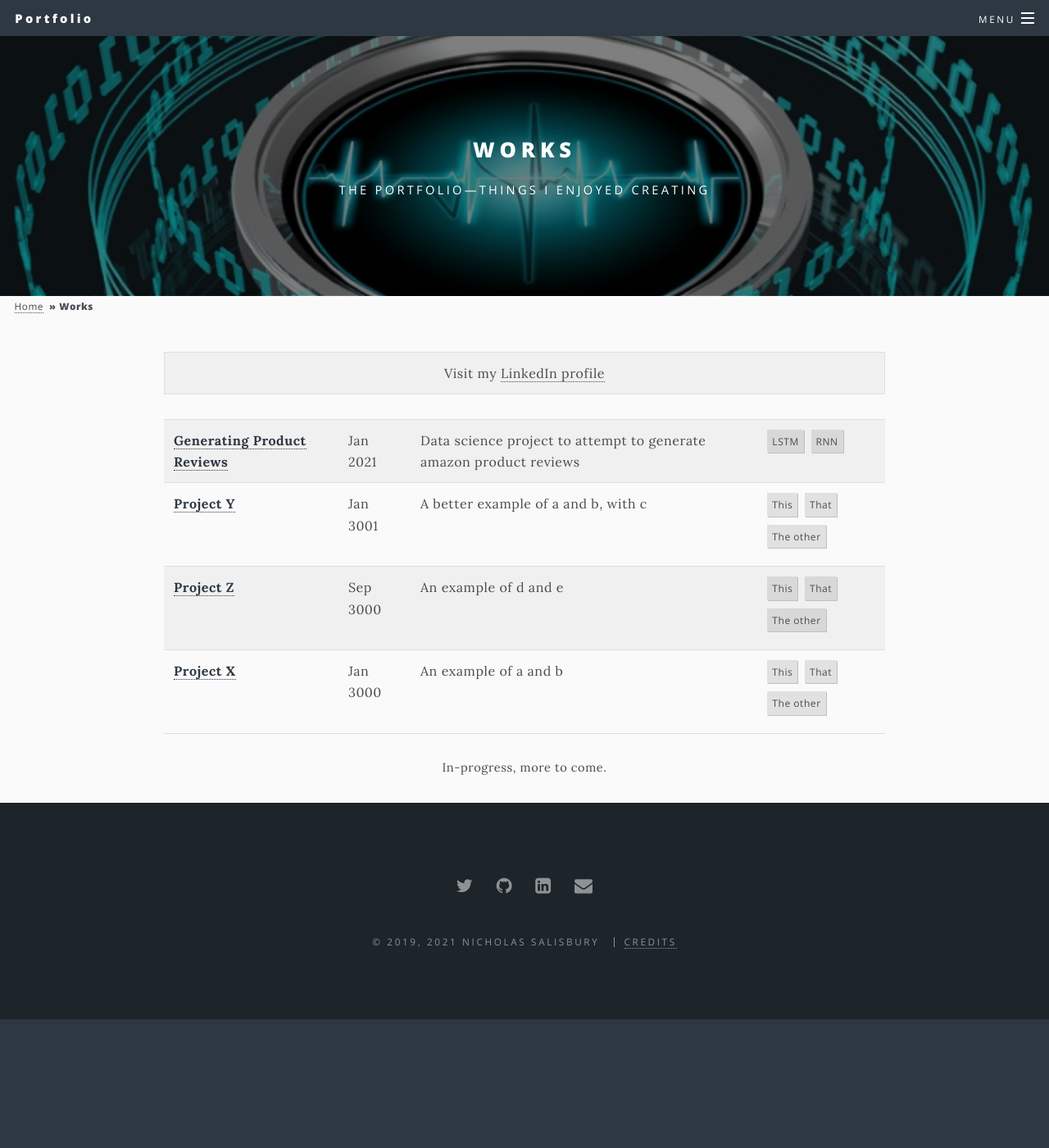
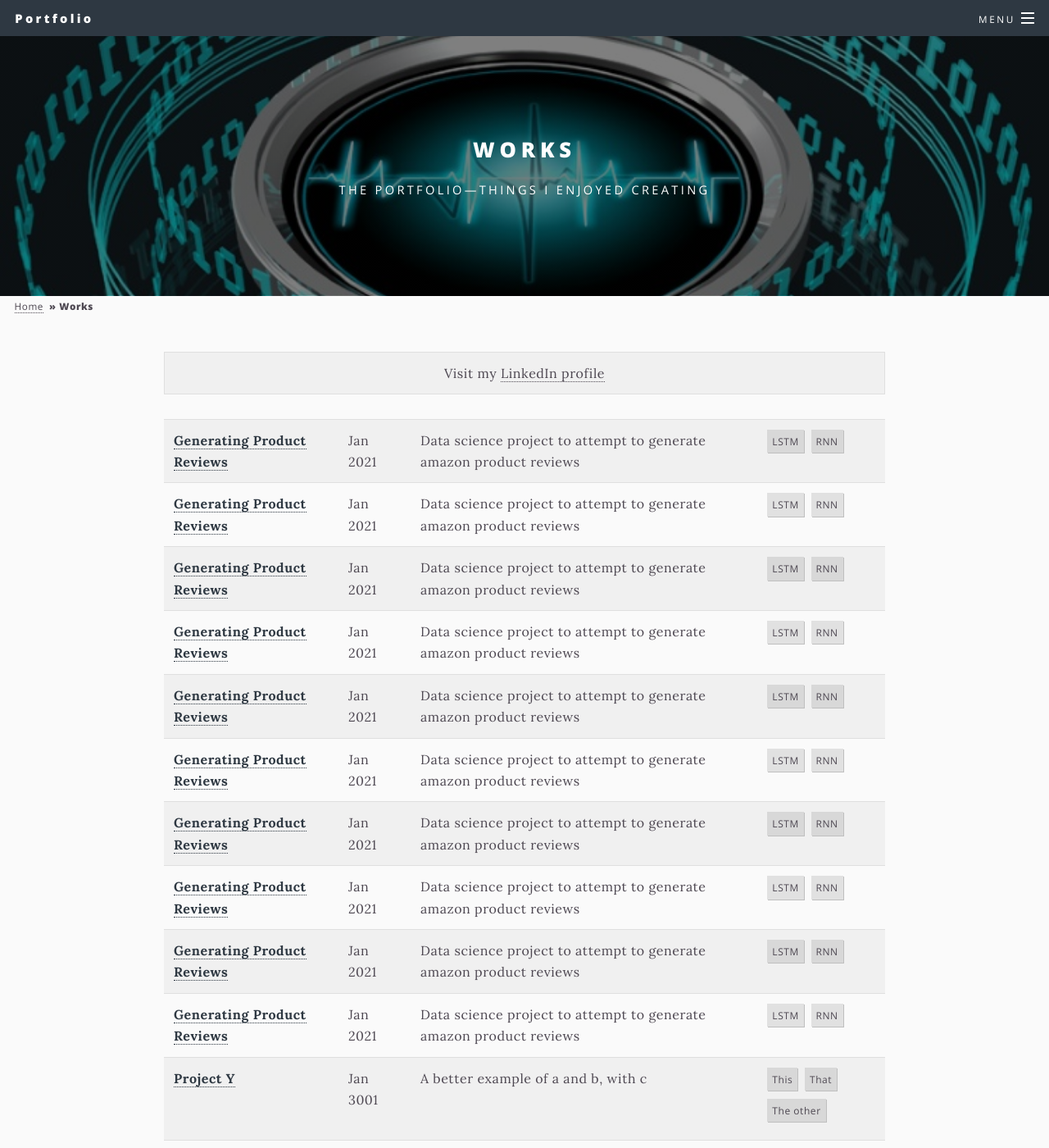
Before and after one commit to nps1984/nps1984.github.io, a Jekyll site: the page built from _pages/works.html, in a window 1280 px wide and 1400 px high. Shown: the whole window at 82% size. Built offline with Jekyll 4.4.1, drawn with Linux system fonts in a browser that asks for light colours.

Commit message:
filling out site

```diff
--- a/_config.yml
+++ b/_config.yml
@@ -109,7 +109,7 @@ markdown: kramdown
 #sass:
 #  style: compressed
 exclude: ['site.bat','compose.rb','README.md']
-include: ['_posts', '_pages','.htaccess']
+include: ['_pages','.htaccess']
 defaults:
   - scope:
       path: _pages
--- a/_pages/about.html
+++ b/_pages/about.html
@@ -4,7 +4,8 @@ title: About
 permalink: /about/
 options:
 excerpt: Everything you need to know about me!
-background-image: caustic_light.jpg
+image: jaja.jpg
+background-image: chimney_top.jpg
 script-includes:
   - /js/jquery.validate.min.js
 ---
@@ -15,8 +16,9 @@ I am a husband, father, and an Oracle DBA for a retail company.
 </p>
 
 <p>
-  When I can, I go outside. I love to hike, camp, play in the woods with my kids, work in the woods or the garden. If I
+  When I can, I go outside. I love to hike, camp, play in the woods with my kids and dogs, work in the woods or the garden. If I
 happen to tire of being outside, you will probably catch me on the couch watching sports or movies, maybe reading a book, or cooking in the kitchen.
+  Definitely a child, dog, or lovely wife near by!
   <img src="/images/nick_and_kids.jpg" alt="Nick and Kids by the Christmas Tree" style="float:right;width:342px;height:242px;">
 </p>
 
--- /dev/null
+++ b/_posts/2021-01-13-breast-cancer-detection.md
@@ -0,0 +1,23 @@
+---
+title: Generating Product Reviews
+excerpt: Data science project to attempt to generate amazon product reviews
+priority: 1
+categories:
+  - works
+tags:
+  - LSTM
+  - RNN
+#date/lastmod are optional
+date: 2021-01-13 14:44:22 -0500
+lastmod: 2021-01-13 14:44:22 -0500
+---
+
+# DSC680 Project 1 - Generate Product Reviews
+[Git Repo](https://github.com/nps1984/DSC680/tree/main/generate-product-reviews)
+This project was an attempt to use an LSTM model to generate coherent text in the form of a product review on Amazon. The results left much to be desired, contained in this repo are:
+
+## Summary
+This was an attempt at training an LSTM model for generating text in the form of a new product review.
+
+## Results
+My results weren't very good. I could not produce legible text.
--- /dev/null
+++ b/_posts/2021-01-13-charm-algorithm.md
@@ -0,0 +1,23 @@
+---
+title: Generating Product Reviews
+excerpt: Data science project to attempt to generate amazon product reviews
+priority: 1
+categories:
+  - works
+tags:
+  - LSTM
+  - RNN
+#date/lastmod are optional
+date: 2021-01-13 14:44:22 -0500
+lastmod: 2021-01-13 14:44:22 -0500
+---
+
+# DSC680 Project 1 - Generate Product Reviews
+[Git Repo](https://github.com/nps1984/DSC680/tree/main/generate-product-reviews)
+This project was an attempt to use an LSTM model to generate coherent text in the form of a product review on Amazon. The results left much to be desired, contained in this repo are:
+
+## Summary
+This was an attempt at training an LSTM model for generating text in the form of a new product review.
+
+## Results
+My results weren't very good. I could not produce legible text.
--- /dev/null
+++ b/_posts/2021-01-13-dashboard.md
@@ -0,0 +1,23 @@
+---
+title: Generating Product Reviews
+excerpt: Data science project to attempt to generate amazon product reviews
+priority: 1
+categories:
+  - works
+tags:
+  - LSTM
+  - RNN
+#date/lastmod are optional
+date: 2021-01-13 14:44:22 -0500
+lastmod: 2021-01-13 14:44:22 -0500
+---
+
+# DSC680 Project 1 - Generate Product Reviews
+[Git Repo](https://github.com/nps1984/DSC680/tree/main/generate-product-reviews)
+This project was an attempt to use an LSTM model to generate coherent text in the form of a product review on Amazon. The results left much to be desired, contained in this repo are:
+
+## Summary
+This was an attempt at training an LSTM model for generating text in the form of a new product review.
+
+## Results
+My results weren't very good. I could not produce legible text.
--- /dev/null
+++ b/_posts/2021-01-13-infographic.md
@@ -0,0 +1,23 @@
+---
+title: Generating Product Reviews
+excerpt: Data science project to attempt to generate amazon product reviews
+priority: 1
+categories:
+  - works
+tags:
+  - LSTM
+  - RNN
+#date/lastmod are optional
+date: 2021-01-13 14:44:22 -0500
+lastmod: 2021-01-13 14:44:22 -0500
+---
+
+# DSC680 Project 1 - Generate Product Reviews
+[Git Repo](https://github.com/nps1984/DSC680/tree/main/generate-product-reviews)
+This project was an attempt to use an LSTM model to generate coherent text in the form of a product review on Amazon. The results left much to be desired, contained in this repo are:
+
+## Summary
+This was an attempt at training an LSTM model for generating text in the form of a new product review.
+
+## Results
+My results weren't very good. I could not produce legible text.
--- /dev/null
+++ b/_posts/2021-01-13-mlb-switch-hitters.md
@@ -0,0 +1,23 @@
+---
+title: Generating Product Reviews
+excerpt: Data science project to attempt to generate amazon product reviews
+priority: 1
+categories:
+  - works
+tags:
+  - LSTM
+  - RNN
+#date/lastmod are optional
+date: 2021-01-13 14:44:22 -0500
+lastmod: 2021-01-13 14:44:22 -0500
+---
+
+# DSC680 Project 1 - Generate Product Reviews
+[Git Repo](https://github.com/nps1984/DSC680/tree/main/generate-product-reviews)
+This project was an attempt to use an LSTM model to generate coherent text in the form of a product review on Amazon. The results left much to be desired, contained in this repo are:
+
+## Summary
+This was an attempt at training an LSTM model for generating text in the form of a new product review.
+
+## Results
+My results weren't very good. I could not produce legible text.
--- /dev/null
+++ b/_posts/2021-01-13-oscar-predictions.md
@@ -0,0 +1,23 @@
+---
+title: Generating Product Reviews
+excerpt: Data science project to attempt to generate amazon product reviews
+priority: 1
+categories:
+  - works
+tags:
+  - LSTM
+  - RNN
+#date/lastmod are optional
+date: 2021-01-13 14:44:22 -0500
+lastmod: 2021-01-13 14:44:22 -0500
+---
+
+# DSC680 Project 1 - Generate Product Reviews
+[Git Repo](https://github.com/nps1984/DSC680/tree/main/generate-product-reviews)
+This project was an attempt to use an LSTM model to generate coherent text in the form of a product review on Amazon. The results left much to be desired, contained in this repo are:
+
+## Summary
+This was an attempt at training an LSTM model for generating text in the form of a new product review.
+
+## Results
+My results weren't very good. I could not produce legible text.
--- /dev/null
+++ b/_posts/2021-01-13-pitch-data.md
@@ -0,0 +1,23 @@
+---
+title: Generating Product Reviews
+excerpt: Data science project to attempt to generate amazon product reviews
+priority: 1
+categories:
+  - works
+tags:
+  - LSTM
+  - RNN
+#date/lastmod are optional
+date: 2021-01-13 14:44:22 -0500
+lastmod: 2021-01-13 14:44:22 -0500
+---
+
+# DSC680 Project 1 - Generate Product Reviews
+[Git Repo](https://github.com/nps1984/DSC680/tree/main/generate-product-reviews)
+This project was an attempt to use an LSTM model to generate coherent text in the form of a product review on Amazon. The results left much to be desired, contained in this repo are:
+
+## Summary
+This was an attempt at training an LSTM model for generating text in the form of a new product review.
+
+## Results
+My results weren't very good. I could not produce legible text.
--- /dev/null
+++ b/_posts/2021-01-13-predicting-war.md
@@ -0,0 +1,23 @@
+---
+title: Generating Product Reviews
+excerpt: Data science project to attempt to generate amazon product reviews
+priority: 1
+categories:
+  - works
+tags:
+  - LSTM
+  - RNN
+#date/lastmod are optional
+date: 2021-01-13 14:44:22 -0500
+lastmod: 2021-01-13 14:44:22 -0500
+---
+
+# DSC680 Project 1 - Generate Product Reviews
+[Git Repo](https://github.com/nps1984/DSC680/tree/main/generate-product-reviews)
+This project was an attempt to use an LSTM model to generate coherent text in the form of a product review on Amazon. The results left much to be desired, contained in this repo are:
+
+## Summary
+This was an attempt at training an LSTM model for generating text in the form of a new product review.
+
+## Results
+My results weren't very good. I could not produce legible text.
--- /dev/null
+++ b/_posts/2021-01-13-unnamed-project-3.md
@@ -0,0 +1,23 @@
+---
+title: Generating Product Reviews
+excerpt: Data science project to attempt to generate amazon product reviews
+priority: 1
+categories:
+  - works
+tags:
+  - LSTM
+  - RNN
+#date/lastmod are optional
+date: 2021-01-13 14:44:22 -0500
+lastmod: 2021-01-13 14:44:22 -0500
+---
+
+# DSC680 Project 1 - Generate Product Reviews
+[Git Repo](https://github.com/nps1984/DSC680/tree/main/generate-product-reviews)
+This project was an attempt to use an LSTM model to generate coherent text in the form of a product review on Amazon. The results left much to be desired, contained in this repo are:
+
+## Summary
+This was an attempt at training an LSTM model for generating text in the form of a new product review.
+
+## Results
+My results weren't very good. I could not produce legible text.
```
Also changed, not shown: images/banner-old.jpg (added), 3 other files.
